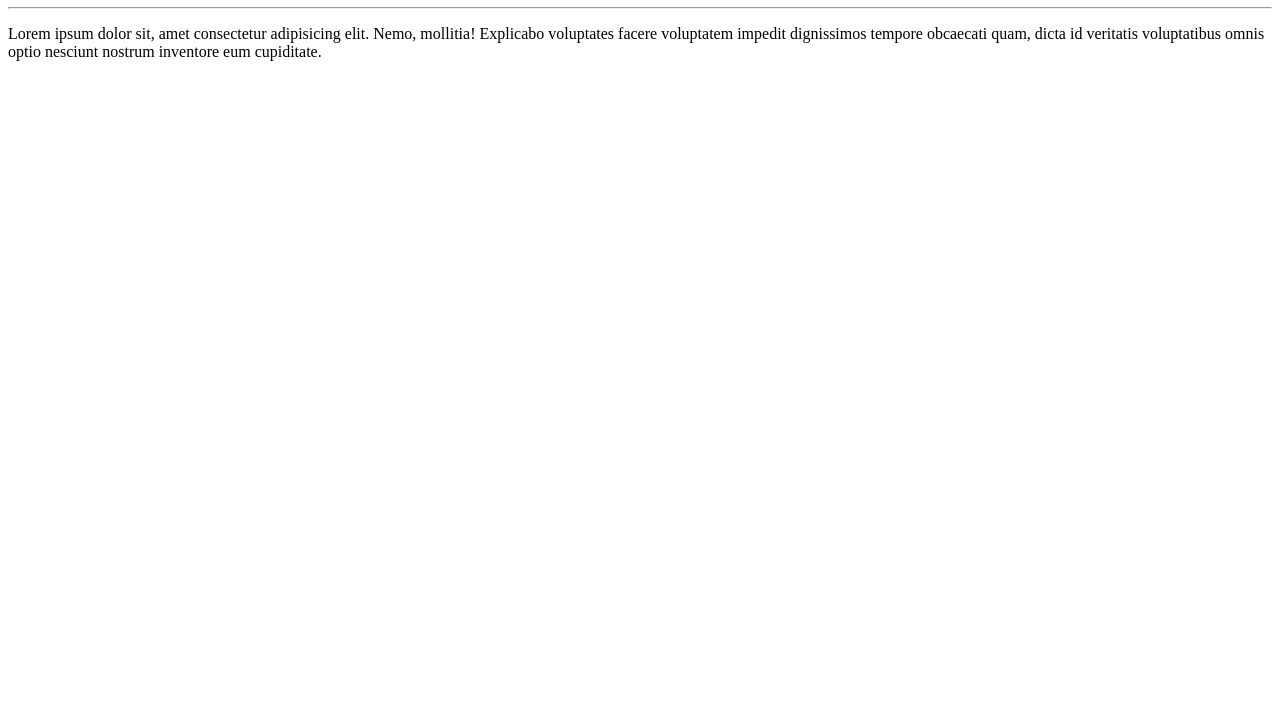
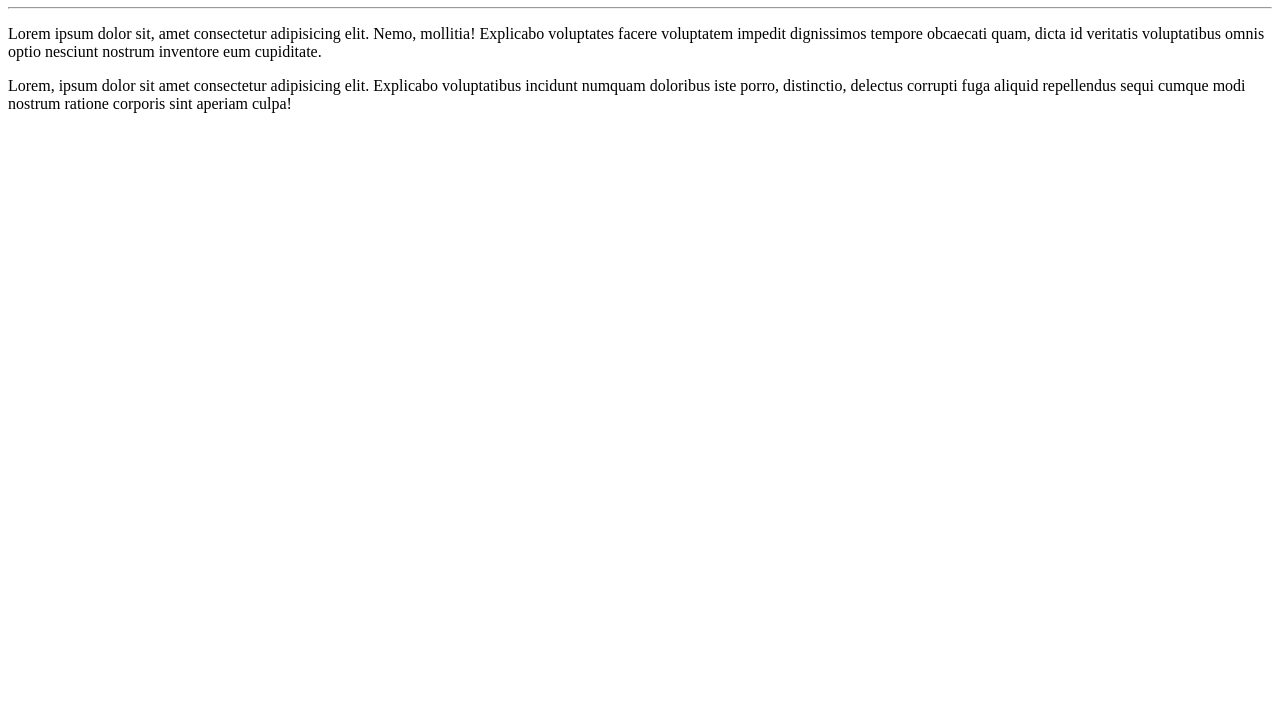
Before and after one commit to williammmoura/Ola-Mundo02, a plain HTML site: page site-exemplo/index.html in a window 1280 px wide. Shown: the part 73-800 px from the top of the page. Drawn offline with Linux system fonts and the light colour scheme.

Commit message:
Update index.html
mais uma atualização

```diff
--- a/site-exemplo/index.html
+++ b/site-exemplo/index.html
@@ -10,5 +10,6 @@
     <h1>Olá, Mundo (02)</h1>
     <hr> <!--Linha horizontal-->
     <p>Lorem ipsum dolor sit, amet consectetur adipisicing elit. Nemo, mollitia! Explicabo voluptates facere voluptatem impedit dignissimos tempore obcaecati quam, dicta id veritatis voluptatibus omnis optio nesciunt nostrum inventore eum cupiditate.</p>
+    <p>Lorem, ipsum dolor sit amet consectetur adipisicing elit. Explicabo voluptatibus incidunt numquam doloribus iste porro, distinctio, delectus corrupti fuga aliquid repellendus sequi cumque modi nostrum ratione corporis sint aperiam culpa!</p>
 </body>
 </html>
```
